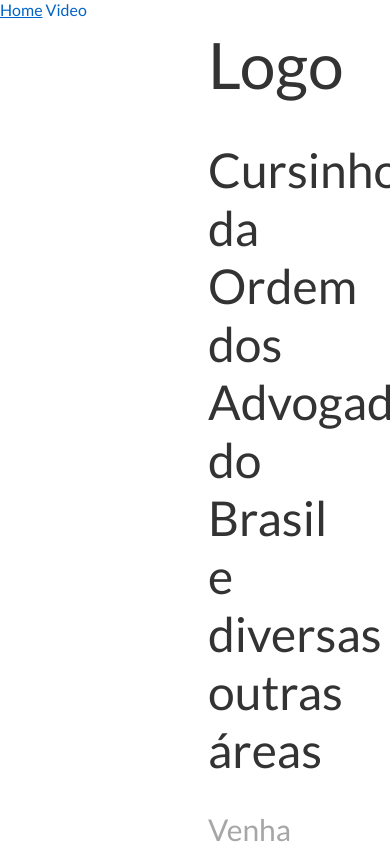
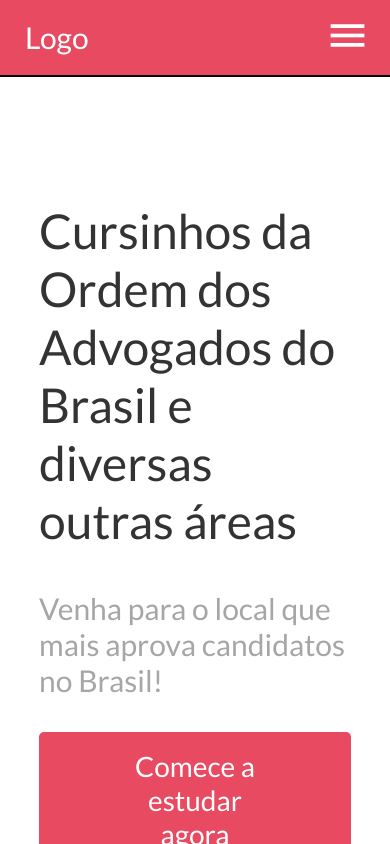
Before and after one commit to vinicius-of/prototipo-curso, a Svelte app: page / in a window 390 px wide. Built offline with nearby package versions, Linux system fonts and the light colour scheme.

Commit message:
Responsividade adicionado, espaçamento resolvido, margens substituidas e imagem de fundo da apresentação do site refeito (App.svelte)

```diff
--- a/src/App.svelte
+++ b/src/App.svelte
@@ -1,25 +1,44 @@
 <script>
-    import Home from './Home.svelte'
-    import Video from './Videoplayer.svelte'
-
-    import { Router, Link, Route } from "svelte-routing";
-
-    export let url = "";
+    import Navbar from './Navbar.svelte'
+    import Content from './Content.svelte'
+    import Team from './Team.svelte'
+    import Prices from './Prices.svelte'
 </script>
 
 <main>
-    <Router url="{url}">
-        <nav>
-            <Link to="/">Home</Link>
-            <Link to="video">Video</Link>
-        </nav>
-        <div>
-            <Route path="/"><Home /></Route>
-            <Route path="video"><Video /></Route>
-        </div>
-    </Router>
+    <div>
+        <Navbar />
+        <Content />
+        <Team />
+        <Prices />
+    </div>
 </main>
 
 <style>
+    /* Background image*/
+
+    div {
+        background: url('../assets/apresentacao.png') no-repeat right top;
+        background-size: 80%;
+    }
+
+	@media only screen and (max-width: 1764px) {
+        div {
+            background-position-x: 105%;
+            background-position-y: 100px;
+        }
+    }
+
+    @media only screen and (max-width: 1500px) {
+        div {
+            background-position-y: 250px;
+        }
+    }
+
+    @media only screen and (max-width: 1195px) {
+        div {
+            background: none;
+        }
+    }
 
 </style>
--- a/src/Content.svelte
+++ b/src/Content.svelte
@@ -1,17 +1,20 @@
-<main>
+<script>
+    import {Link, Route, Router} from 'svelte-routing';
+    import Video from './Videoplayer.svelte';
+
+    let url = "";
+</script>
+
+<section>
     <div class="showup">
         <div class="title-content">
             <h1>Cursinhos da Ordem dos Advogados do Brasil e diversas outras áreas</h1>
             <p>Venha para o local que mais aprova candidatos no Brasil!</p>
-            <a href="#">Comece a estudar agora</a>
-
-        </div>
-        <div class="image-container">
-            <img src="./assets/apresentacao.png" alt="Imagem de aprensentação">
+            <button>Comece a estudar agora</button>
         </div>
     </div>
 
-    <h3>Mais procurados</h3>
+    <h3 class="title">Mais procurados</h3>
     <ul class="content-boxes">
         <li><div></div></li>
         <li><div></div></li>
@@ -20,12 +23,12 @@
         <li><div></div></li>
         <li><div></div></li>
     </ul>
-</main>
+</section>
 
 <style>
-    main {
-        max-width: 1522px;
-        margin: 0 208px;
+    section {
+        max-width: 80%;
+        margin: 0 auto;
     }
 
     a:hover {
@@ -36,30 +39,26 @@
         list-style: none;
     }
 
-    img {
-        position: absolute;
-        width: 1364.5px;
-        height: 798.5px;
-        left: 30%;
-        top: 0px;
-        z-index: -1;
-
+     .title {
+        font-style: normal;
+        font-weight: 900;
+        font-size: 36px;
+        line-height: 43px;
+        color: #E84A5F;
     }
 
-    .showup {
-        display: block;
+    .title-content {
         margin-bottom: 380px;
     }
 
-    .image-container {
-        overflow: hidden;
-    }
 
     .title-content > h1{
         font-weight: 500;
         font-size: 48px;
         line-height: 58px;
         max-width: 965px;
+
+        margin-top: 125px;
     }
 
     .title-content > p {
@@ -68,28 +67,25 @@
         margin-bottom: 34px;
     }
 
-    .title-content > a {
+    .title-content > button {
         background-color: #e84a61;
         border: none;
         border-radius: 5px;
         color: white;
         font-size: 28px;
         padding: 17px 75px;
-        white-space: nowrap;
+        cursor: pointer;
     }
 
-    h3 {
-        font-style: normal;
-        font-weight: 900;
-        font-size: 36px;
-        line-height: 43px;
-        color: #E84A5F;
-    }
+    /* .title {
+        width: 100%;
+        text-align: center;
+    } */
 
     .content-boxes {
         padding: 0;
         display: flex;
-        justify-content: space-between;
+        justify-content: space-around;
         align-items: center;
         flex-wrap: wrap;
 
@@ -100,9 +96,21 @@
 
     .content-boxes > li {
         background-color: #C4C4C4;
-        width: 477px;
+        max-width: 477px;
+        width: 100%;
         height: 224px;
         text-align: center;
-        margin-block-end: 27px;
+        margin: 14px;
     }
+
+    @media only screen and (max-width: 1279px) {
+        .title {
+            text-align: center;
+        }
+
+        .content-boxes {
+            justify-content: center;
+        }
+    }
+
 </style>
--- a/src/Home.svelte
+++ /dev/null
@@ -1,17 +0,0 @@
-<script>
-    import Navbar from './Navbar.svelte'
-    import Content from './Content.svelte'
-    import Team from './Team.svelte'
-    import Prices from './Prices.svelte'
-</script>
-
-<main>
-    <Navbar />
-    <Content />
-    <Team />
-    <Prices />
-</main>
-
-<style>
-
-</style>
--- a/src/Navbar.svelte
+++ b/src/Navbar.svelte
@@ -1,49 +1,95 @@
-<main>
+
+<script>
+    import {fly} from 'svelte/transition';
+    let menuDropped = false;
+
+    function handleClickMenu() {
+        if(!menuDropped) menuDropped = true
+        else menuDropped = false
+    }
+
+</script>
+
 <nav>
-        <div>
-            <h1 id="logo">Logo</h1>
-            <ul>
+    <div class="container">
+        <ul class="navbar">
+            <h1 class="logo">Logo</h1>
             <li><a href="#">Como funciona</a></li>
             <li><a href="#">Planos</a></li>
             <li><a href="#">Contato</a></li>
         </ul>
-            <ul id="matricula">
+        <ul class="navbar">
             <li><a href="#">Entrar</a></li>
-                <li><a href="#" id="btn-matricula">Matricular-se</a></li>
+            <li><button id="btn-matricula">Matricule-se</button></li>
+        </ul>
+
+        <div class="responsive-navbar">
+            <h1 class="logo">Logo</h1>
+            <button
+            on:click={handleClickMenu}
+            id="btn-menu"><i class="material-icons">menu</i></button>
+
+            {#if menuDropped}
+                <div
+                transition:fly={{y: -400, duration: 200}}
+                class="menu-dropdown">
+
+                    <ul>
+                        <li><a href="#">Entrar</a></li>
+                        <li><a href="#">Matricule-se</a></li>
+                        <li><a href="#">Como funciona</a></li>
+                        <li><a href="#">Planos</a></li>
+                        <li><a href="#">Contato</a></li>
                     </ul>
                 </div>
+            {/if}
+        </div>
+    </div>
 </nav>
-</main>
 
 <style>
 
     * {
-        font-size: 28px;
+        font-size: 25px;
         padding: 0;
-        white-space: nowrap;
     }
 
-    nav > div {
-        padding-left: 208px;
-        padding-right: 168px;
-
-        display: flex;
-        justify-content: space-between;
-        align-items: center;
-        margin: 0 auto;
-    }
-
-    ul {
-        display: flex;
-        align-items: center;
+    a, a:focus, a:hover {
+        color: black;
+        text-decoration: none;
     }
 
     li {
         list-style: none;
-        margin-right: 63px;
+        margin: 0 31.5px;
     }
 
-    #logo {
+    .container {
+        display: flex;
+        align-self: center;
+        justify-content: space-between;
+
+        margin: 0 auto;
+        max-width: 79%;
+    }
+
+    .container .navbar {
+        display: flex;
+        align-items: center;
+
+        margin-block-start: 0;
+        margin-block-end: 0;
+    }
+
+    #btn-matricula {
+        background-color: #e84a61;
+        border-radius: 5px;
+        color: white;
+        padding: 12px;
+        cursor: pointer;
+    }
+
+    .logo {
         margin: 0;
         padding: 0;
         font-style: normal;
@@ -51,20 +97,101 @@
         font-size: 64px;
         line-height: 75px;
 
-        margin-right: 94px;
+        margin-inline-end: 94px;
     }
 
-    a, a:focus, a:hover {
-        color: black;
-        text-decoration: none;
+    .responsive-navbar {
+        display: none;
+        position: relative;
+        border-block-end: 2px solid black;
+        width: 100%;
     }
 
-    #btn-matricula {
+    .menu-dropdown {
+        position: absolute;
+        top: 102%;
+        left: 0;
+        width: 100%;
         background-color: #e84a61;
-        border-radius: 5px;
-        color: white;
-        font-size: 28px;
-        padding: 17px;
     }
 
+    .menu-dropdown ul {
+        display: flex;
+        justify-content: center;
+        align-items: center;
+        flex-direction: column;
+        margin-block-start: 0;
+        margin-block-end: 0;
+    }
+
+    .menu-dropdown li {
+        width: 100%;
+        height: 50px;
+        border-block-end: 1.5px solid black;
+        text-align: center;
+    }
+
+    .menu-dropdown a {
+        color: white;
+    }
+
+    #btn-menu {
+        margin: 0;
+        color: white;
+        background-color: #e84a61;
+        border: none;
+        outline: none;
+        padding: 10px;
+        border-radius: 10%;
+        margin-right: 10px;
+    }
+
+    #btn-menu i {
+        font-size: 45px;
+    }
+
+    /* Diminuindo o tamanho da logo e diminuindo a margem do elementos li */
+
+    @media only screen and ( max-width: 1419px) {
+
+        .container .navbar {
+            justify-content: flex-start;
+        }
+
+        li {
+            margin: 0 20px;
+        }
+
+        .logo {
+            margin-right: 30px;
+            font-size: 50px;
+        }
+    }
+
+    /* Retirando o navbar normal para ser substituido pelo responsive-navbar */
+
+    @media only screen and (max-width: 950px) {
+        .container {
+            max-width: 100%;
+            justify-content: center;
+            background-color: #e84a61;
+        }
+        .navbar {
+            display: none !important;
+        }
+
+        .responsive-navbar{
+            display: flex;
+            justify-content: space-between;
+            align-items: center;
+
+        }
+
+        .logo {
+            font-size: 30px;
+            margin-left: 25px;
+            color: white;
+        }
+
+    }
 </style>
--- a/src/Profile.svelte
+++ b/src/Profile.svelte
@@ -4,13 +4,13 @@
     export let image;
 </script>
 
-<main>
+<div>
     <div class="profile">
         <img src="./assets/placeholder-perfil.jpg" alt={"Imagem de perfil do " + name}>
         <h2>Barros</h2>
         <p>Professor Dr. Ufal</p>
     </div>
-</main>
+</div>
 
 <style>
 
@@ -23,20 +23,20 @@
     h2 {
         font-style: normal;
         font-weight: 900;
-        font-size: 48px;
+        font-size: 35px;
         line-height: 58px;
     }
 
     p {
         font-style: normal;
         font-weight: normal;
-        font-size: 30px;
+        font-size: 20px;
         line-height: 36px;
     }
 
     img {
-        width: 309.76px;
-        height: 309.76px;
+        width: 200px;
+        height: 200px;
         border-radius: 100%;
         background-blend-mode: normal;
     }
--- a/src/Videoplayer.svelte
+++ b/src/Videoplayer.svelte
@@ -79,7 +79,7 @@
     }
 </script>
 
-<main>
+<section>
     <Navbar/>
     <div class="container">
         <div class="c-video" bind:this={videoContainer}>
@@ -122,7 +122,7 @@
             </div>
         </div>
     </div>
-</main>
+</section>
 
 <style>
 
@@ -138,6 +138,10 @@
         opacity: 0.6;
         -webkit-appearance: none;
 		appearance: none;
+    }
+
+    video {
+        width: 100%;
     }
 
     progress::-webkit-progress-bar {
@@ -156,10 +160,6 @@
 
     .c-video {
         position: relative;
-    }
-
-    video {
-        width: 100%;
     }
 
     .controls {
@@ -208,16 +208,6 @@
         height: 100%;
     }
 
-    .time-bar {
-        display: block;
-        width: 100%;
-        height: 5px;
-        opacity: 0.6;
-        -webkit-appearance: none;
-		appearance: none;
-        outline: none;
-    }
-
     #btn-fullscreen:focus {
         color: white;
     }
```
Also changed, not shown: src/Price_item.svelte (+27 -7 lines), src/Prices.svelte (+11 -11 lines), src/Team.svelte (+14 -13 lines), index.html (deleted), tracknotes.txt (added). Lines whose indentation alone changed are shown as unchanged.
